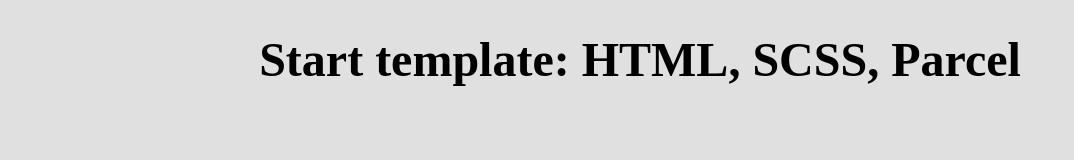
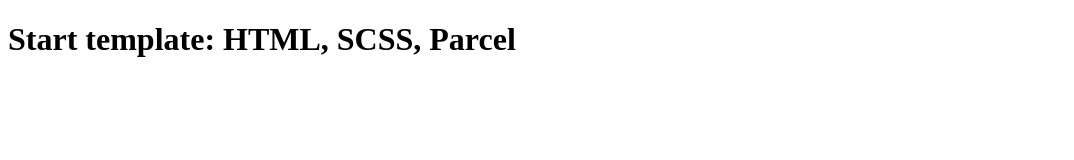
Before and after one commit to sergebast/sergebast.github.io, a website built with Parcel: page src/index.html in a window 1280 px wide. Shown: the whole page, without its empty margins (0-1074 px from the left). Built offline with nearby package versions, Linux system fonts and the light colour scheme.

Commit message:
update project

```diff
--- a/src/style/_base.scss
+++ /dev/null
@@ -1,3 +0,0 @@
-body {
-    background-color: $defaultColor;
-}
--- a/src/style/_title.scss
+++ /dev/null
@@ -1,8 +0,0 @@
-h1 {
-    font-size: 3rem;
-    text-align: center;
-}
-
-.bb {
-    color: #000000 !important;
-}
--- a/src/style/index.scss
+++ b/src/style/index.scss
@@ -1,3 +1 @@
 @import "variables";
-@import 'base';
-@import "title";
```
Also changed, not shown: package.json (+6 -7 lines), 1 other file.
